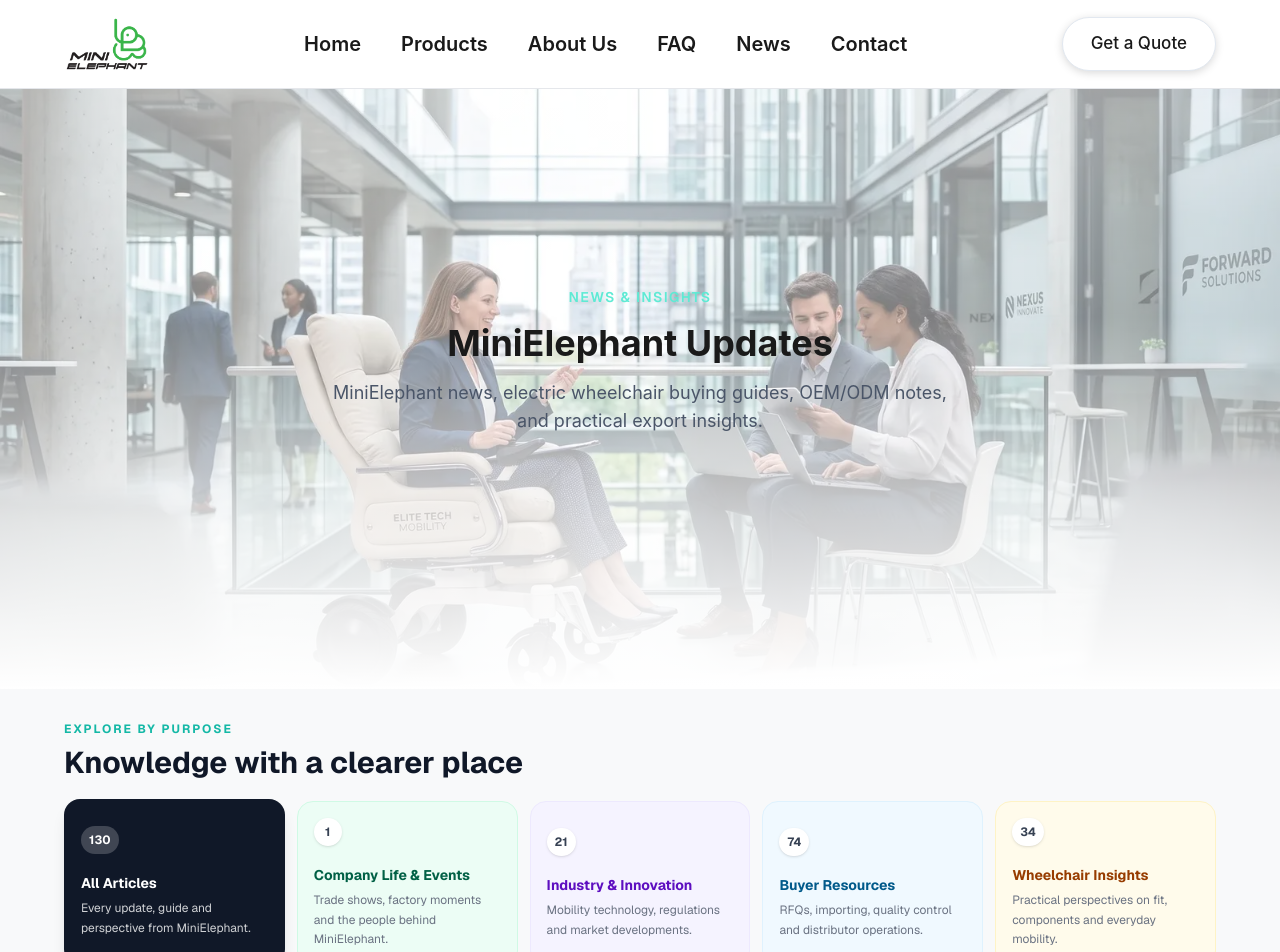
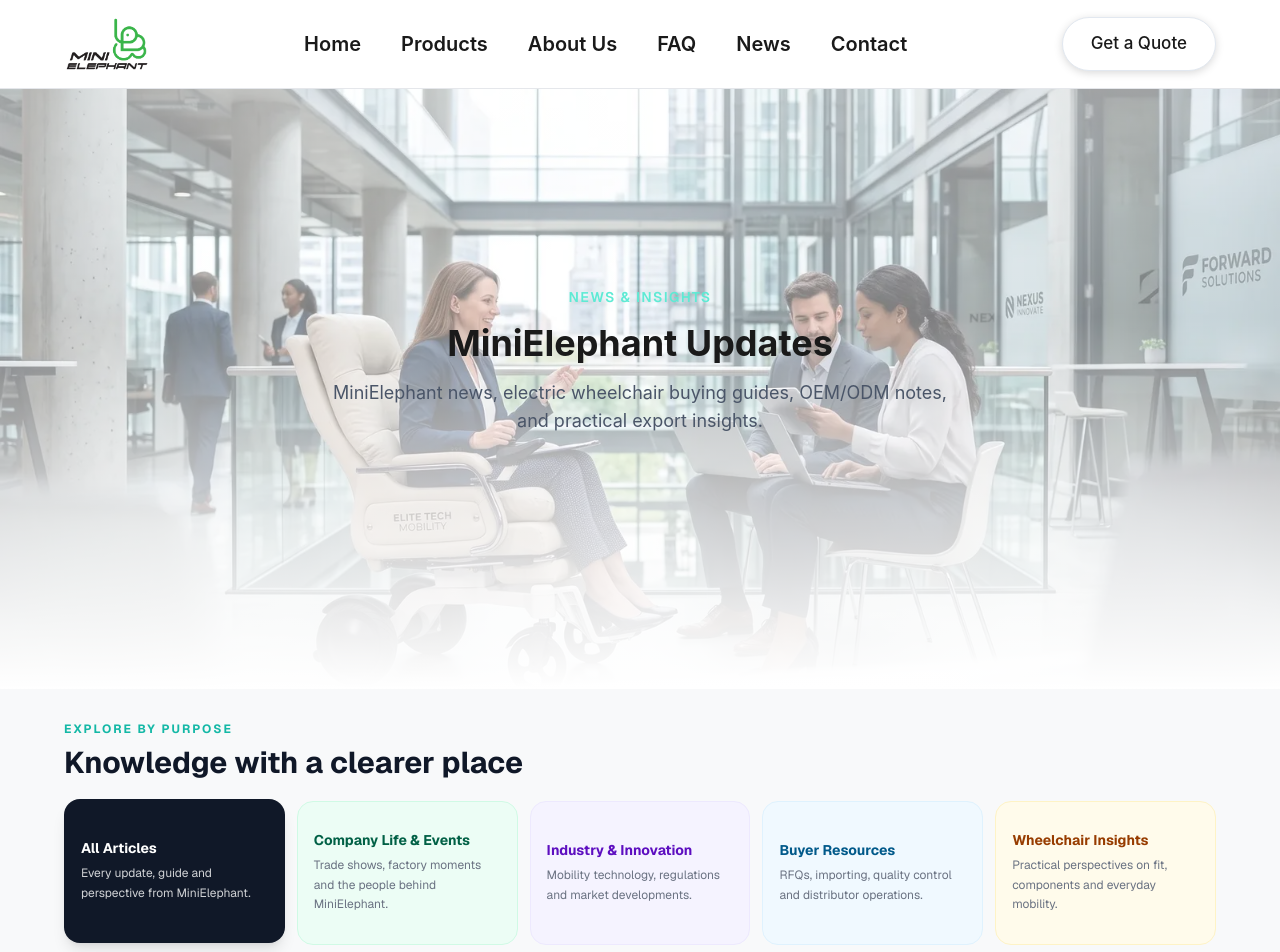
Before and after one commit to haja-ai/export-site, a Next.js app: page /news in a window 1280 px wide. Shown: the top 952 px of the page. Built offline with nearby package versions, Linux system fonts and the light colour scheme.

Commit message:
style: remove News category counts

```diff
--- a/app/news/NewsPageClient.jsx
+++ b/app/news/NewsPageClient.jsx
@@ -20,12 +20,6 @@
 export default function NewsPageClient() {
   const [activeCategory, setActiveCategory] = useState('all');
   const [showCount, setShowCount] = useState(PER_PAGE);
-  const categoryCounts = useMemo(() => newsArticles.reduce((result, article) => {
-    const category = article.category || 'buyer-resources';
-    result[category] = (result[category] || 0) + 1;
-    return result;
-  }, {}), []);
-
   const filtered = useMemo(() => {
     const list = [...newsArticles].sort((a, b) => b.date.localeCompare(a.date));
     return activeCategory === 'all' ? list : list.filter((article) => (article.category || 'buyer-resources') === activeCategory);
@@ -56,7 +50,6 @@
           <div className="grid sm:grid-cols-2 xl:grid-cols-5 gap-3">
             {CATEGORIES.map((category) => {
               const active = activeCategory === category.id;
-              const count = category.id === 'all' ? newsArticles.length : (categoryCounts[category.id] || 0);
               return (
                 <button
                   key={category.id}
@@ -65,7 +58,6 @@
                   aria-pressed={active}
                   className={`relative min-h-36 p-4 rounded-2xl border text-left transition-all duration-300 focus:outline-none focus-visible:ring-2 focus-visible:ring-teal focus-visible:ring-offset-2 ${active ? `${category.active} border-transparent text-white shadow-lg -translate-y-0.5` : `${category.idle} hover:shadow-md hover:-translate-y-0.5`}`}
                 >
-                  <span className={`inline-flex items-center justify-center min-w-7 h-7 px-2 rounded-full text-xs font-bold mb-5 ${active ? 'bg-white/20 text-white' : 'bg-white text-gray-700 shadow-sm'}`}>{count}</span>
                   <span className="block text-sm font-bold leading-snug">{category.label}</span>
                   <span className={`block mt-1.5 text-xs leading-relaxed ${active ? 'text-white/80' : 'text-gray-500'}`}>{category.description}</span>
                 </button>
```
